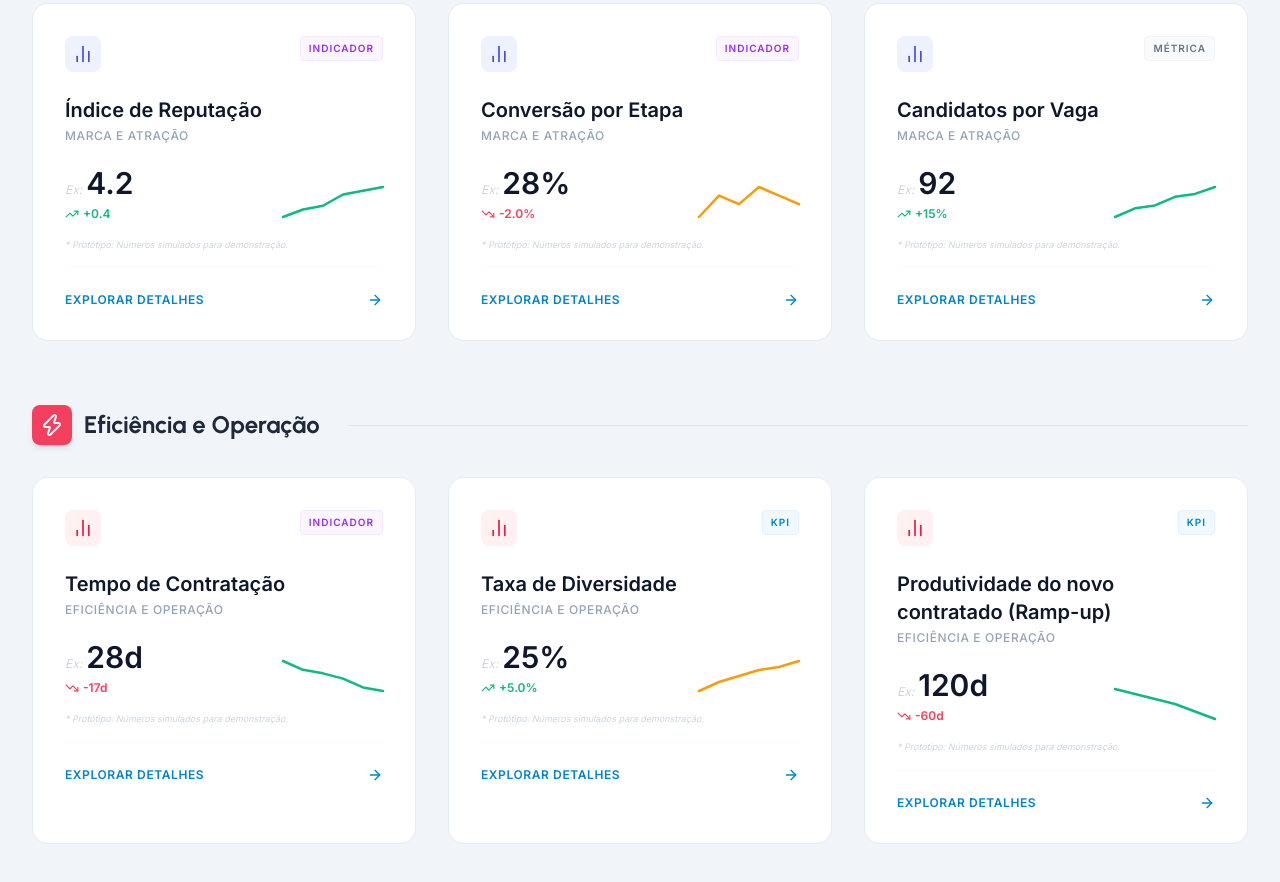
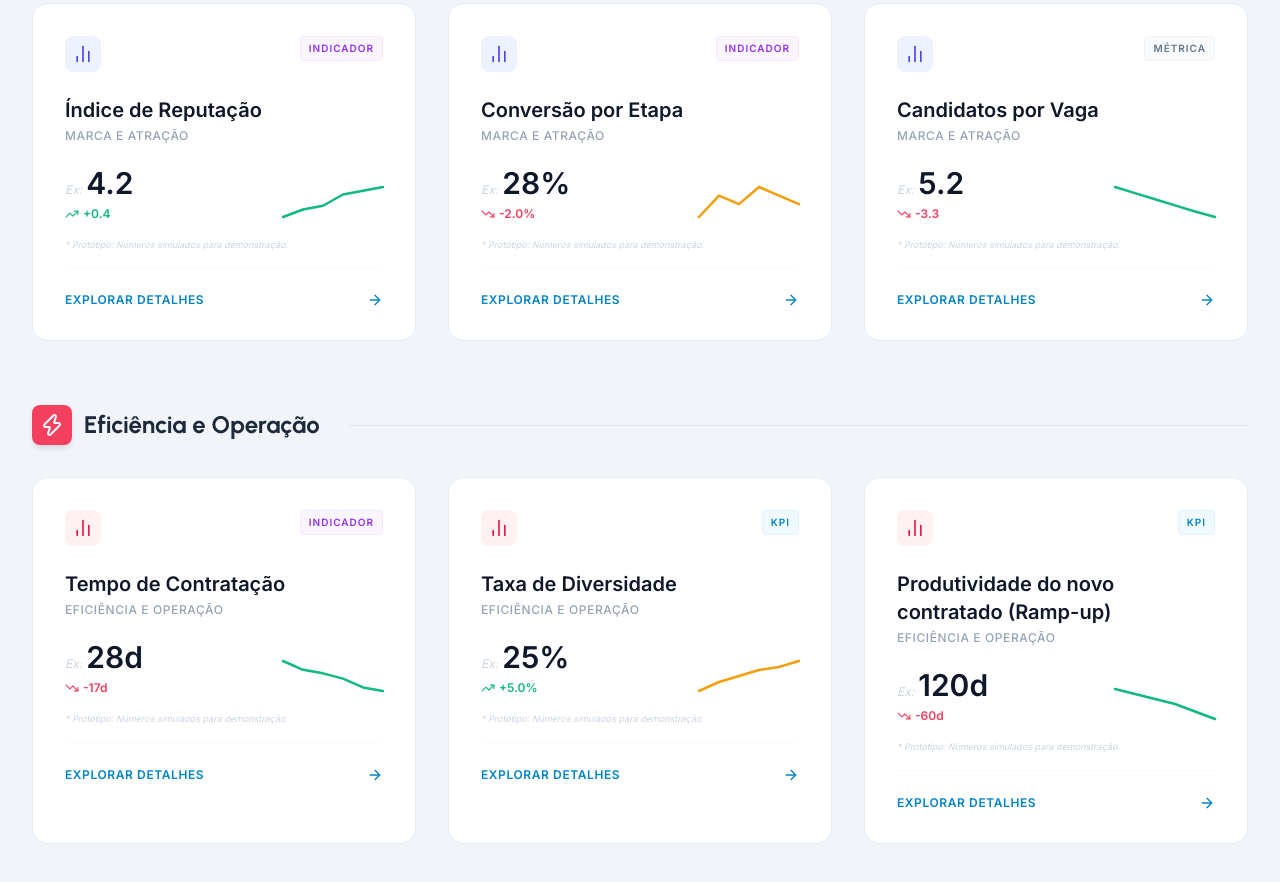
Before and after one commit to rslima-lifetime/Matriz-de-Indicadores, a plain HTML site: page index.html in a window 1280 px wide. Shown: the part 886-1768 px from the top of the page. Drawn offline with nearby package versions, Linux system fonts and the light colour scheme.

Commit message:
Ajustes no card de Candidado por vaga

```diff
--- a/index.html
+++ b/index.html
@@ -354,20 +354,20 @@
                         id: "cand-vaga",
                         name: "Candidatos por Vaga",
                         type: "Métrica",
-                        currentValue: "92",
-                        variation: "+15%",
-                        trend: "up",
+                        currentValue: "5.2",
+                        variation: "-3.3",
+                        trend: "down",
                         status: "success",
-                        formula: "Total de inscritos / Vagas abertas",
+                        formula: "Número Total de Candidatos Inscritos / Número de Vagas Disponíveis",
                         source: "Gupy (Relatórios)",
                         frequency: "Mensal",
-                        target: "Mínimo 50 p/ vaga",
-                        importance: "Indica o vigor do magnetismo da empresa no mercado. Um baixo volume força a empresa a escolher entre opções limitadas, enquanto um alto volume de inscritos permite uma seleção muito mais criteriosa e assertiva.",
-                        case: "Vagas com selo de reconhecimento de mercado recebem 3x mais currículos qualificados que as demais no mesmo período.",
+                        target: "Ideal: 5 p/ vaga",
+                        importance: "Mede o volume de interesse e a eficácia da estratégia de atração. Um alto índice (>10) exige maior esforço de triagem técnica para focar na 'Concorrência Real', enquanto um baixo índice sinaliza desafios de remuneração ou employer branding. O equilíbrio garante critérios elevados sem sobrecarga operacional.",
+                        case: "Ao refinar a triagem automática na Gupy, reduzimos o ruído de inscritos não aderentes de 15 para 5.2 candidatos por vaga. Isso permitiu que o RH focasse na Concorrência Real, dobrando a assertividade da Shortlist apresentada aos gestores.",
                         chartType: 'bar',
-                        chartData: [45, 135],
-                        labels: ['Sem Reconhecimento', 'Com Reconhecimento'],
-                        sparklineData: [40, 55, 60, 75, 80, 92]
+                        chartData: [15, 12, 10, 8, 6, 5.2],
+                        labels: ['Jul', 'Ago', 'Set', 'Out', 'Nov', 'Dez'],
+                        sparklineData: [15, 13, 11, 9, 7, 5.2]
                     }
                 ]
             },
```
Also changed, not shown: 1 other file.
